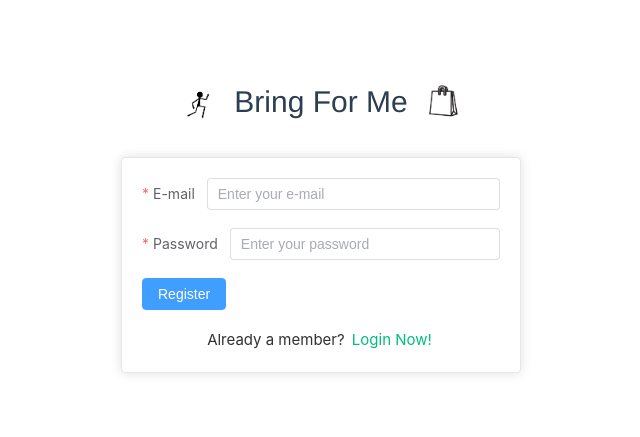
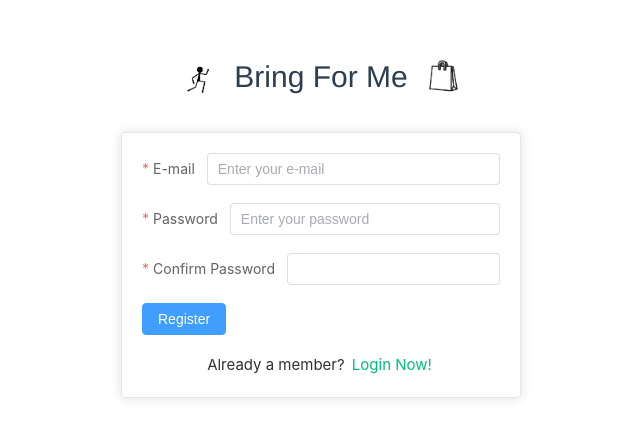
Before and after one commit to Rys1amNXxx/BringForMe, a Vue app: page /register in a window 1280 px wide. Shown: the part 175-612 px from the top of the page, without its empty margins (319-959 px from the left). Built offline with nearby package versions, Linux system fonts and the light colour scheme.

Commit message:
ElementPlusDeveloping-2.8.3 RegisterComponent.vue updating

```diff
--- a/src/components/RegisterComponent.vue
+++ b/src/components/RegisterComponent.vue
@@ -15,6 +15,9 @@
         </el-form-item>
         <el-form-item label="Password" prop="password">
           <el-input type="password" v-model="registerForm.password" placeholder="Enter your password"></el-input>
+        </el-form-item>
+        <el-form-item label="Confirm Password" prop="confirmPassword">
+          <el-input type="password" v-model="registerForm.confirmPassword" palceholder="Please confirm your password"></el-input>
         </el-form-item>
         <el-form-item>
           <el-button type="primary" @click="handleRegister">Register</el-button>
@@ -34,20 +37,37 @@ import { useRouter } from 'vue-router'
 const router = useRouter()
 const registerForm = reactive({
   email: '',
-  password: ''
+  password: '',
+  confirmPassword: ''
 })
 
+const registerFormRef = ref(null)
+
 const rules = {
-  email: [{ required: true, message: 'Enter your e-mail', trigger: 'blur' }],
-  password: [{ required: true, message: 'Enter your password', trigger: 'blur' }]
+  email: [
+    { required: true, message: 'Enter your e-mail', trigger: 'blur' },
+    { type: 'email', message: 'Enter a valid e-mail', trigger: 'blur' }
+  ],
+  password: [
+    { required: true, message: 'Enter your password', trigger: 'blur' },
+    { min: 6, message: 'Password must be at least 6 characters', trigger: 'blur' }
+  ],
+  confirmPassword: [
+    { required: true, message: 'Please confirm your password', trigger: 'blur' },
+    { validator: (rule, value) => {
+      if (value !== registerForm.password) {
+        return Promise.reject(new Error('Passwords do not match'))
+      } else {
+        return Promise.resolve()
+      }
+    }, trigger: 'blur' }
+  ]
 }
-
-const registerFormRef = ref(null)
 
 function handleRegister() {
   registerFormRef.value.validate((valid) => {
     if (valid) {
-      console.log("Register:", registerForm.email, registerForm.password)
+      console.log("Register:", registerForm)
       router.push({ name: 'Login' })
     } else {
       console.log('submit failed!')
```
Also changed, not shown: src/components/HomeLayout.vue (line endings or trailing spaces).
